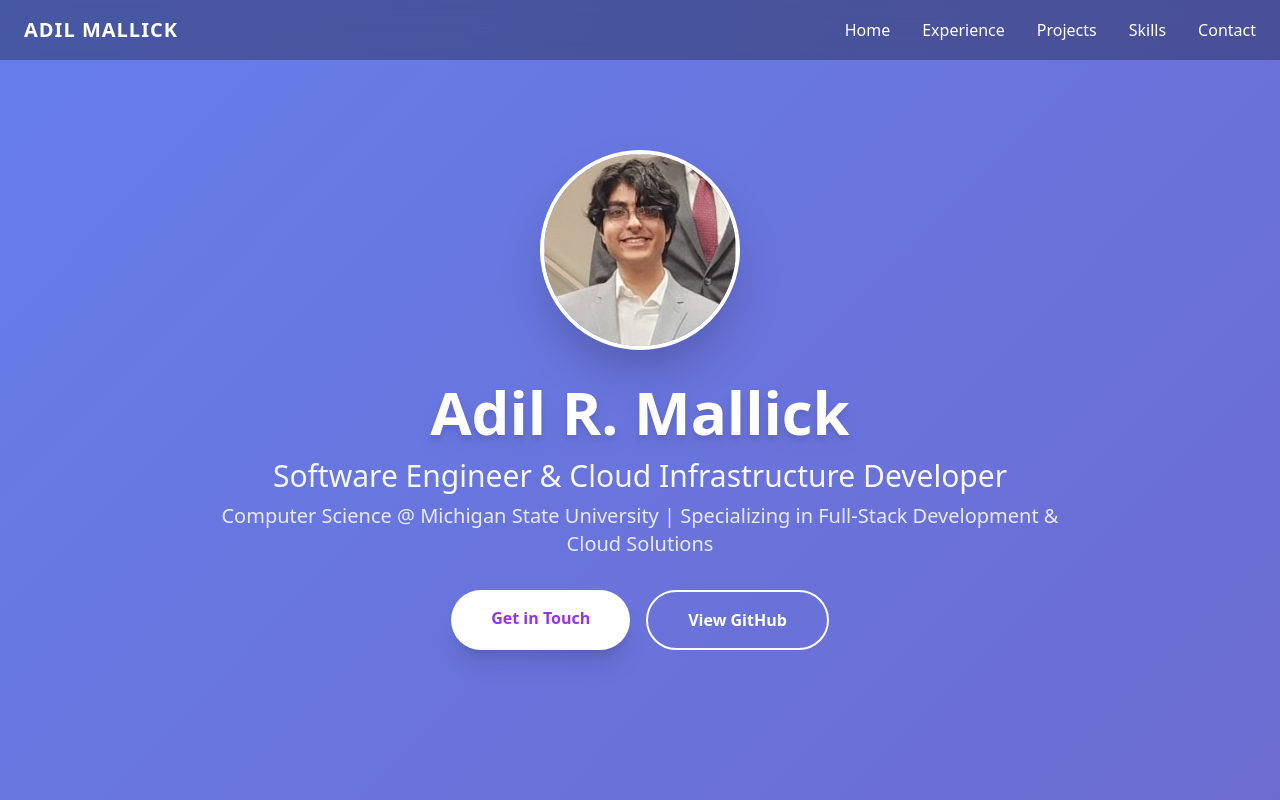
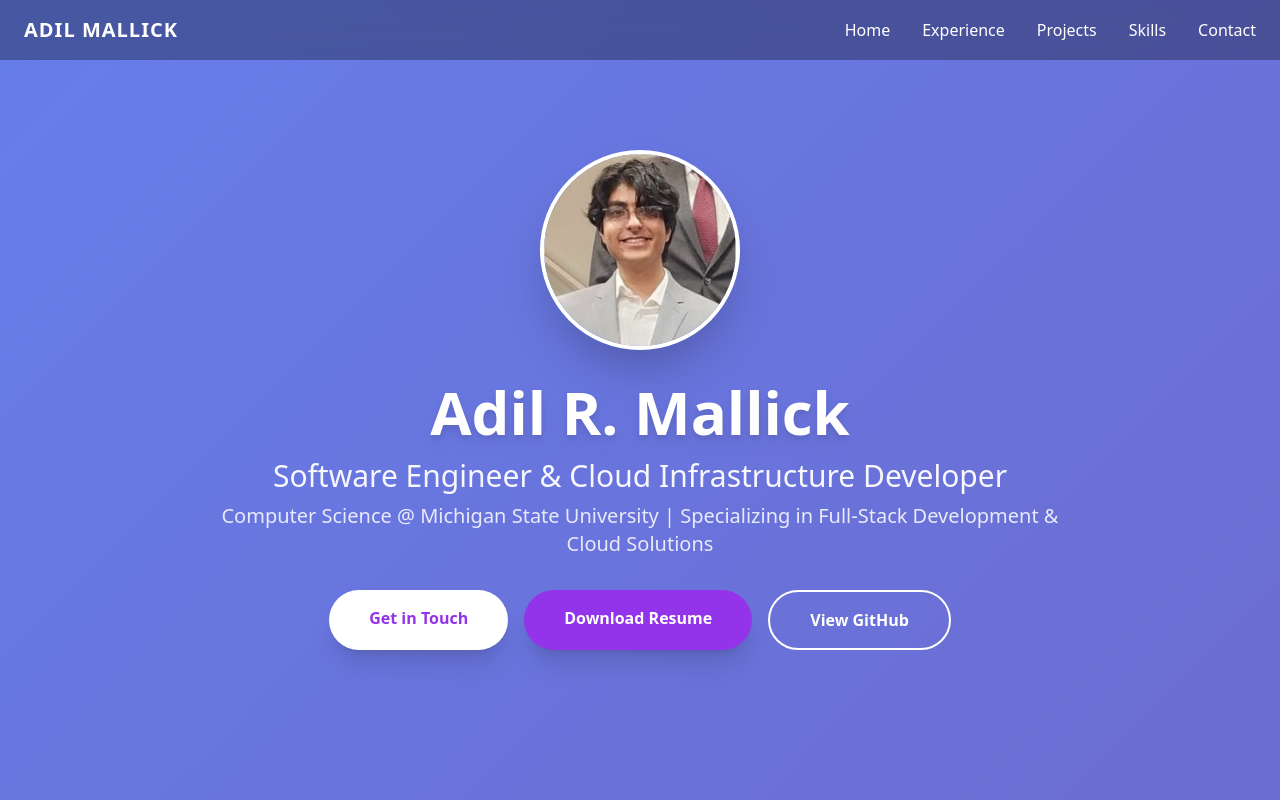
Before and after one commit to AdilRMallick/AM_Website, a Next.js app: page / in a window 1280 px wide. Shown: the top 800 px of the page. Built offline with nearby package versions, Linux system fonts and the light colour scheme.

Commit message:
Added a spot to download my resume

```diff
--- a/components/Hero.tsx
+++ b/components/Hero.tsx
@@ -40,6 +40,13 @@ export default function Hero() {
               Get in Touch
             </a>
             <a
+              href="/resume.pdf"
+              download="Adil_Mallick_Resume.pdf"
+              className="bg-purple-600 text-white px-10 py-4 rounded-full font-semibold shadow-xl hover:transform hover:-translate-y-1 hover:bg-purple-700 transition-all"
+            >
+              Download Resume
+            </a>
+            <a
               href="https://github.com/AdilRMallick"
               target="_blank"
               className="bg-transparent text-white border-2 border-white px-10 py-4 rounded-full font-semibold hover:bg-white hover:bg-opacity-20 transition-all"
```
Also changed, not shown: 1 other file (tests, documents, lock files or other folders).
